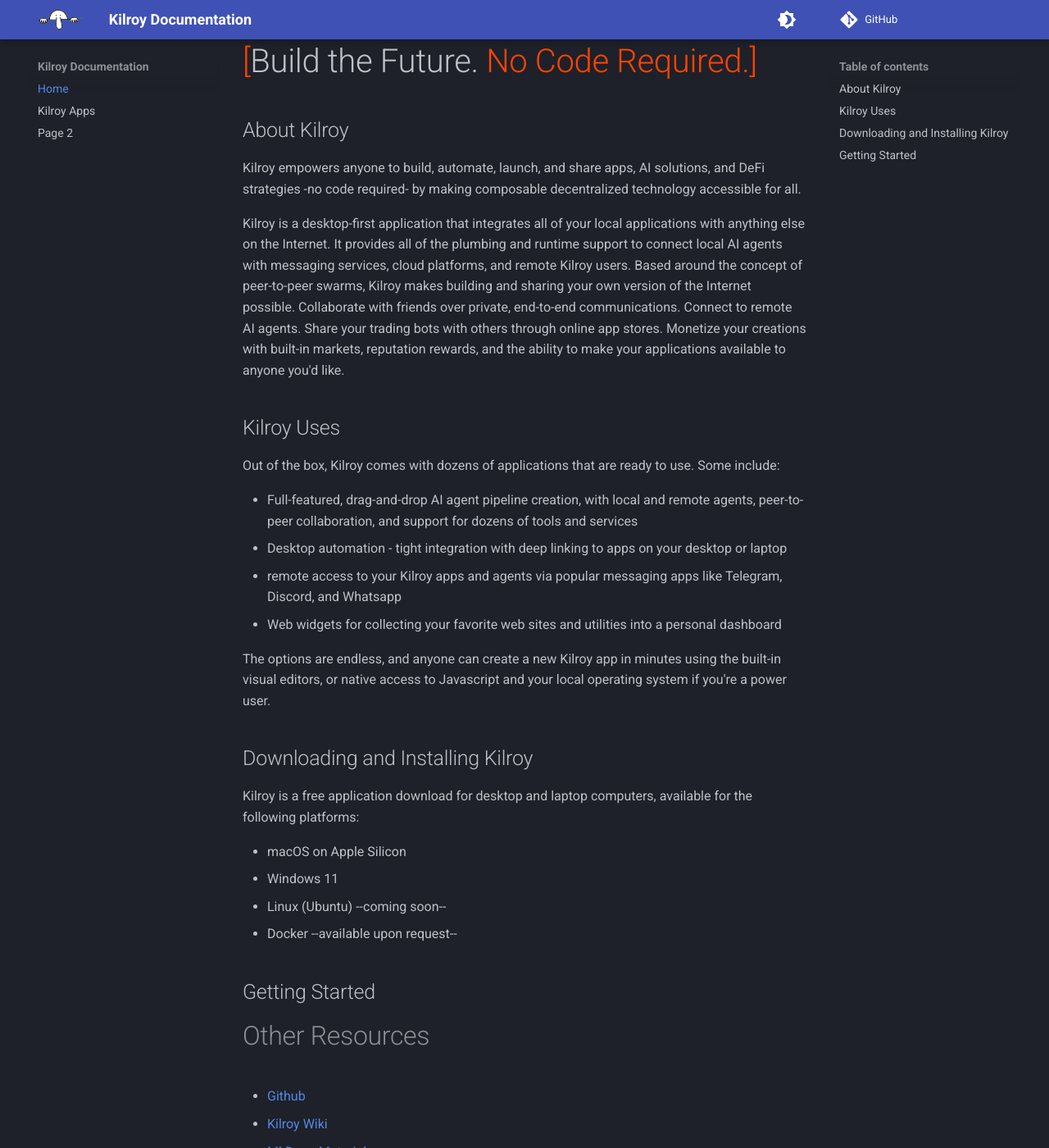
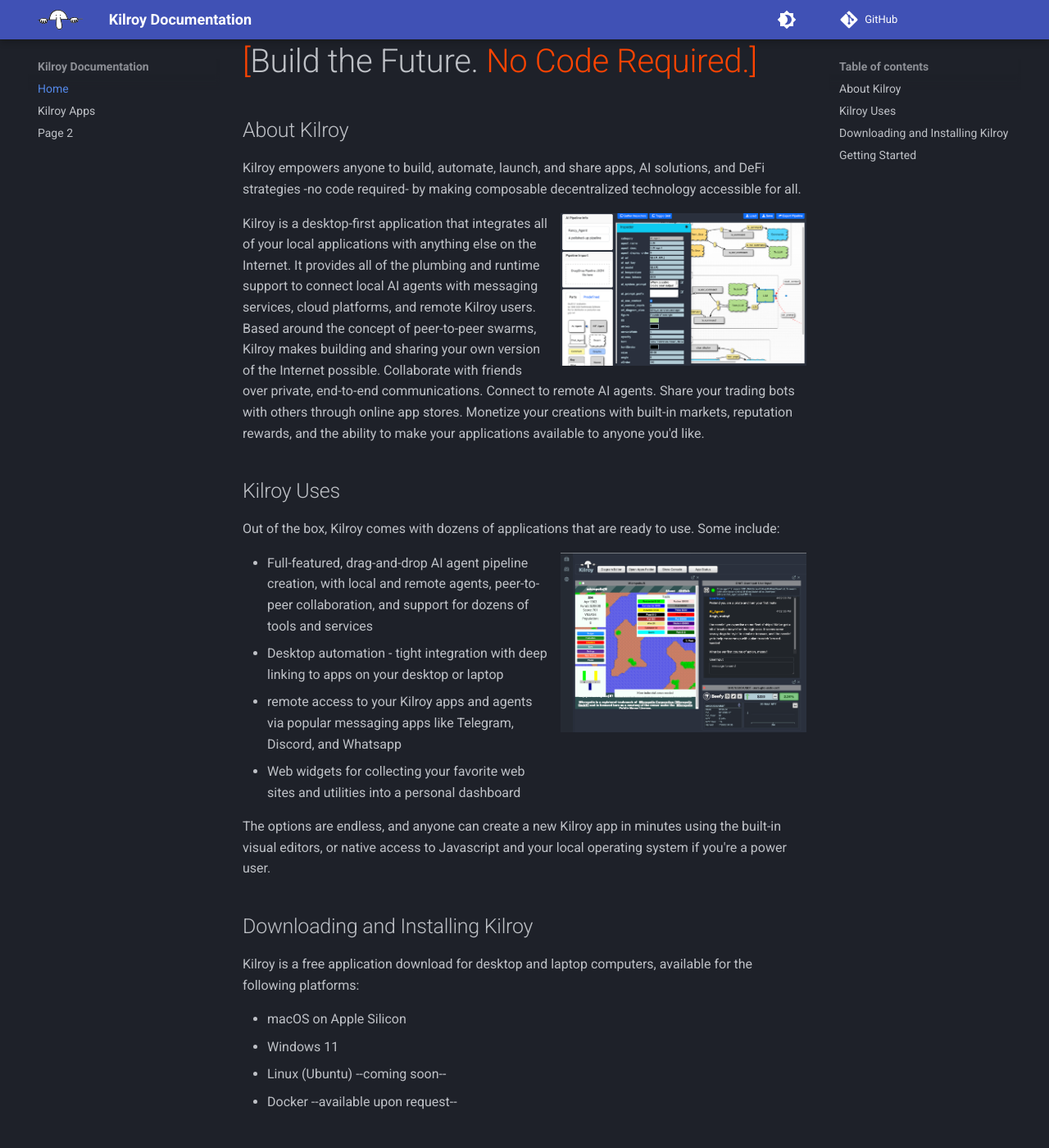
Before and after one commit to kilroy-tech/kilroy-tech.github.io, an MkDocs documentation site: the page built from docs/index.md, in a window 1280 px wide and 1400 px high, scrolled down 220 px. Shown: the whole window at 82% size. Built offline with MkDocs 1.6.1 and Material for MkDocs 9.7.7, drawn with Linux system fonts in a browser that asks for light colours; comment, search, counter and statistics services are not loaded.

```diff
--- a/docs/index.md
+++ b/docs/index.md
@@ -6,6 +6,8 @@
 
 Kilroy empowers anyone to build, automate, launch, and share apps, AI solutions, and DeFi strategies -no code required- by making composable decentralized technology accessible for all.
 
+
+![Pipeline Editor](assets/about/about_1.png){ align=right width=300 }
 Kilroy is a desktop-first application that integrates all of your local applications with anything else on the Internet. It provides all of the
 plumbing and runtime support to connect local AI agents with messaging services, cloud platforms, and remote Kilroy users. Based around the concept of
 peer-to-peer swarms, Kilroy makes building and sharing your own version of the Internet possible. Collaborate with friends over private, end-to-end communications.
@@ -15,6 +17,8 @@ the ability to make your applications available to anyone you'd like.
 ## Kilroy Uses
 
 Out of the box, Kilroy comes with dozens of applications that are ready to use. Some include:
+
+![Kilroy Dashboard](assets/about/about_2.png){ align=right width=300 }
 
  - Full-featured, drag-and-drop AI agent pipeline creation, with local and remote agents, peer-to-peer collaboration, and support for dozens of tools and services
  - Desktop automation - tight integration with deep linking to apps on your desktop or laptop
--- a/mkdocs.yml
+++ b/mkdocs.yml
@@ -47,3 +47,4 @@ theme:
 
 plugins:
   - offline
+  - glightbox
```
Also changed, not shown: docs/assets/about/about_1.png (added), docs/assets/about/about_2.png (added).
